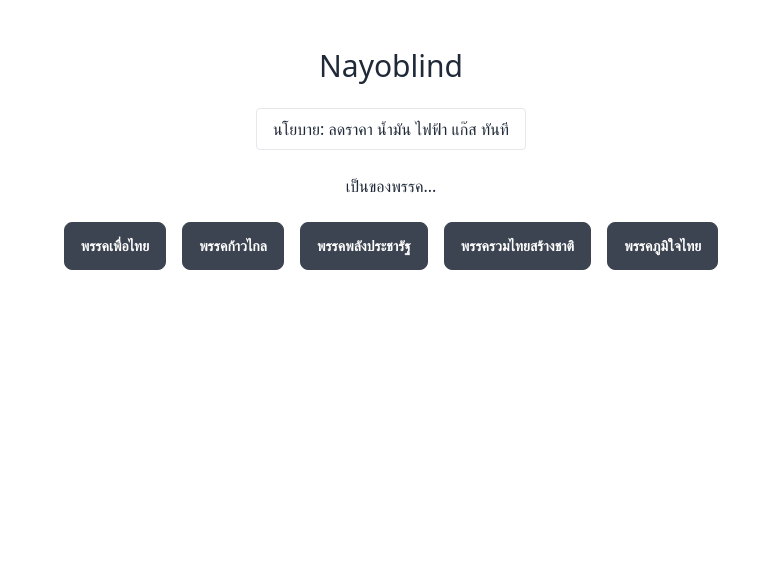
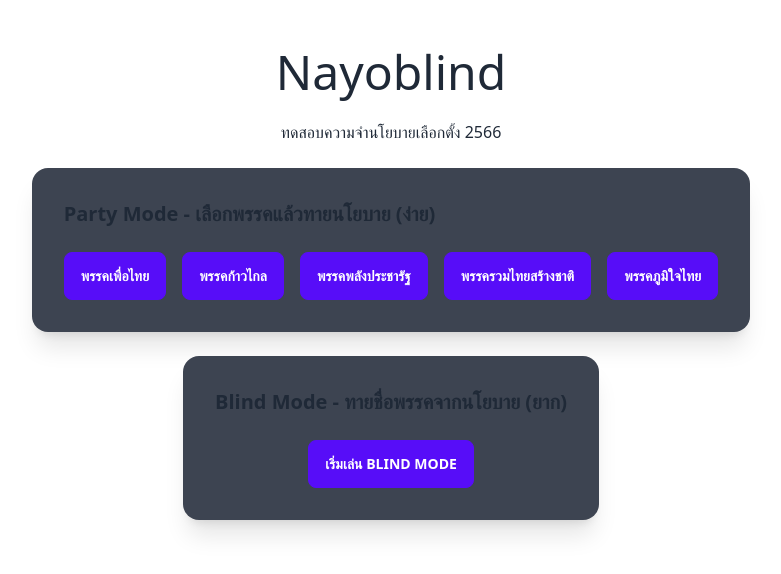
Before and after one commit to narze/nayoblind, a SvelteKit app: page / in a window 1280 px wide. Shown: the top 574 px of the page, without its empty margins (249-1030 px from the left). Built offline with nearby package versions, Linux system fonts and the light colour scheme.

Commit message:
Add party mode

```diff
--- a/src/routes/+page.svelte
+++ b/src/routes/+page.svelte
@@ -72,16 +72,21 @@
 	$: currentPolicyId = ~~(Math.random() * policies.length);
 	$: currentPolicy = policies[currentPolicyId];
 
+	let gameState: 'MENU' | 'PARTY' | 'BLIND' = 'MENU';
+
 	let points = 0;
 
 	function chooseParty(partyId: number) {
+		const rightParty = parties.find(({ id }) => id == currentPolicy.partyId)!;
+
 		if (partyId === currentPolicy.partyId) {
-			alert('ถูกต้อง ✅');
+			alert(`ถูกต้อง ✅ นโยบายนี้เป็นของ พรรค${rightParty.name}`);
 			points += 1;
 		} else {
-			const rightParty = parties.find(({ id }) => id == currentPolicy.partyId)!;
-			alert(`ผิด ❌ คำตอบที่ถูกต้องคือ พรรค${rightParty.name} คุณได้ทั้งหมด ${points} คะแนน`);
+			alert(`ผิด ❌ นโยบายนี้เป็นของ พรรค${rightParty.name} \n คุณได้ทั้งหมด ${points} คะแนน`);
 			points = 0;
+
+			gameState = 'MENU';
 		}
 
 		let newPolicy;
@@ -92,18 +97,93 @@
 
 		currentPolicyId = newPolicy;
 	}
+
+	function answerBlindMode(answer: boolean) {
+		const rightParty = parties.find(({ id }) => id == currentPolicy.partyId)!;
+
+		if (answer == (currentPolicy.partyId == partyModeOptions.partyId)) {
+			alert(`ถูกต้อง ✅ นโยบายนี้เป็นของ พรรค${rightParty.name}`);
+			points += 1;
+		} else {
+			alert(`ผิด ❌ นโยบายนี้เป็นของ พรรค${rightParty.name} \n คุณได้ทั้งหมด ${points} คะแนน`);
+			points = 0;
+			gameState = 'MENU';
+		}
+
+		let newPolicy;
+
+		do {
+			newPolicy = ~~(Math.random() * policies.length);
+		} while (currentPolicyId == newPolicy);
+
+		currentPolicyId = newPolicy;
+	}
+
+	const partyModeOptions = {} as Record<string, any>;
+
+	function playPartyMode(partyId: number) {
+		gameState = 'PARTY';
+		partyModeOptions.partyId = partyId;
+		partyModeOptions.party = parties.find(({ id }) => id == partyId)!;
+	}
+
+	function playBlindMode() {
+		gameState = 'BLIND';
+	}
 </script>
 
 <main class="flex flex-col items-center gap-6 mt-12">
-	<h1 class="text-3xl">Nayoblind</h1>
+	<h1 class="text-5xl">Nayoblind</h1>
 
+	{#if gameState === 'MENU'}
+		<p>ทดสอบความจำนโยบายเลือกตั้ง 2566</p>
+
+		<div class="card bg-neutral shadow-xl">
+			<div class="card-body">
+				<div class="card-title">Party Mode - เลือกพรรคแล้วทายนโยบาย (ง่าย)</div>
+				<p class="flex gap-4 mt-4 flex-wrap">
+					{#each parties as party}
+						<button on:click={() => playPartyMode(party.id)} class="btn btn-primary">
+							พรรค{party.name}
+						</button>
+					{/each}
+				</p>
+			</div>
+		</div>
+
+		<div class="card bg-neutral shadow-xl">
+			<div class="card-body">
+				<div class="card-title">Blind Mode - ทายชื่อพรรคจากนโยบาย (ยาก)</div>
+				<p class="mt-4 mx-auto">
+					<button on:click={() => playBlindMode()} class="btn btn-primary"
+						>เริ่มเล่น Blind Mode</button
+					>
+				</p>
+			</div>
+		</div>
+		<div class="card" />
+	{:else if gameState === 'PARTY'}
+		<h2 class="border rounded px-4 py-2">Party Mode - พรรค{partyModeOptions.party.name}</h2>
+
+		<h2>นโยบาย: {currentPolicy.policy}</h2>
+		<h2>เป็นของ พรรค{partyModeOptions.party.name} หรือไม่</h2>
+
+		<p class="flex gap-4">
+			<button on:click={() => answerBlindMode(true)} class="btn btn-success"> ใช่ </button>
+			<button on:click={() => answerBlindMode(false)} class="btn btn-error"> ไม่ใช่ </button>
+		</p>
+
+		{#if points > 0}
+			<p class="text-2xl">{points} คะแนน</p>
+		{/if}
+	{:else if gameState === 'BLIND'}
 		<h2 class="border rounded px-4 py-2">นโยบาย: {currentPolicy.policy}</h2>
 
-	<h2>เป็นของพรรค...</h2>
+		<h2>เป็นของพรรคใด</h2>
 
 		<p class="flex gap-4">
 			{#each parties as party}
-			<button on:click={() => chooseParty(party.id)} class="btn">
+				<button on:click={() => chooseParty(party.id)} class="btn btn-primary">
 					พรรค{party.name}
 				</button>
 			{/each}
@@ -112,6 +192,7 @@
 		{#if points > 0}
 			<p class="text-2xl">{points} คะแนน</p>
 		{/if}
+	{/if}
 </main>
 
 <style>
```
Lines whose indentation alone changed are shown as unchanged.
